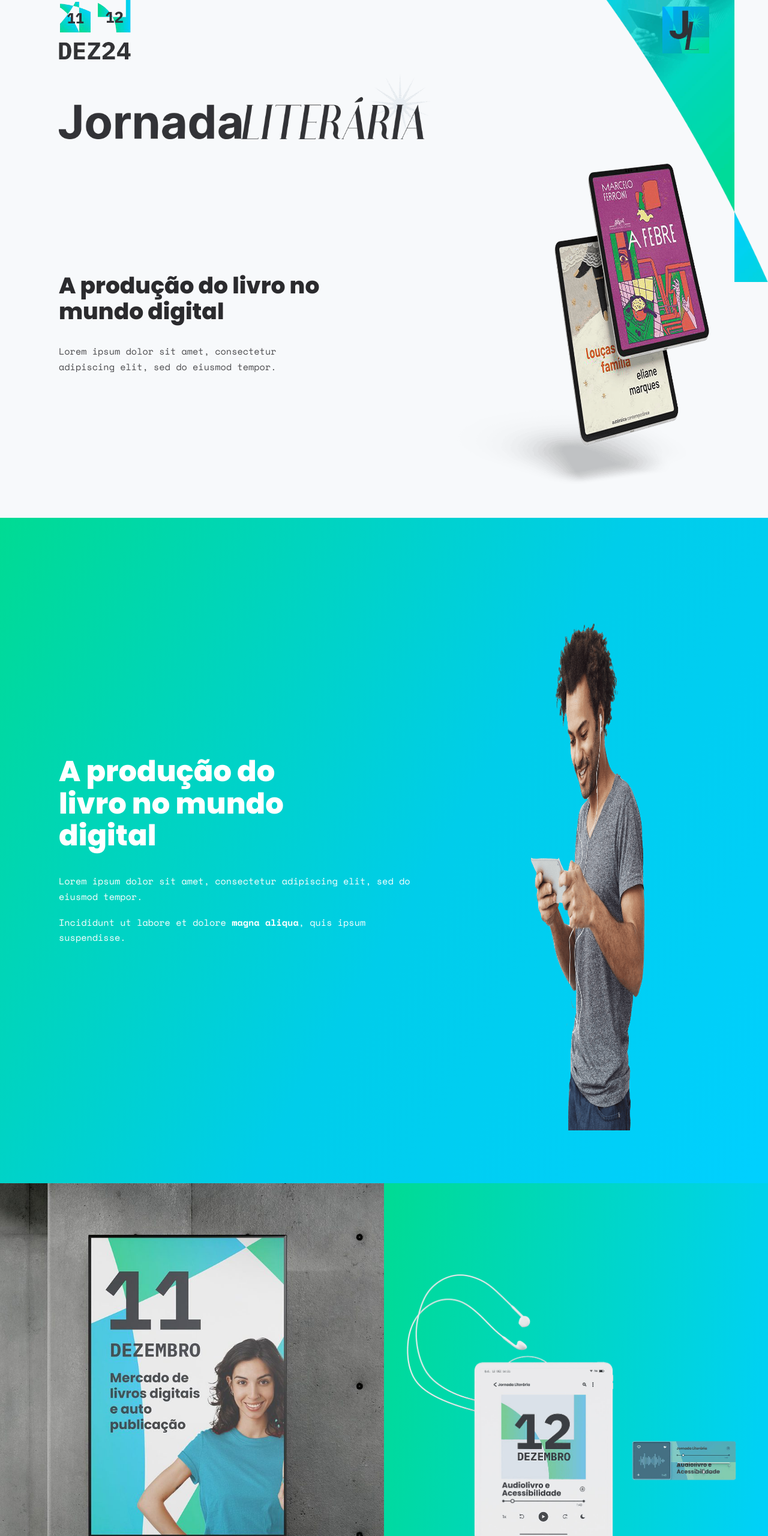
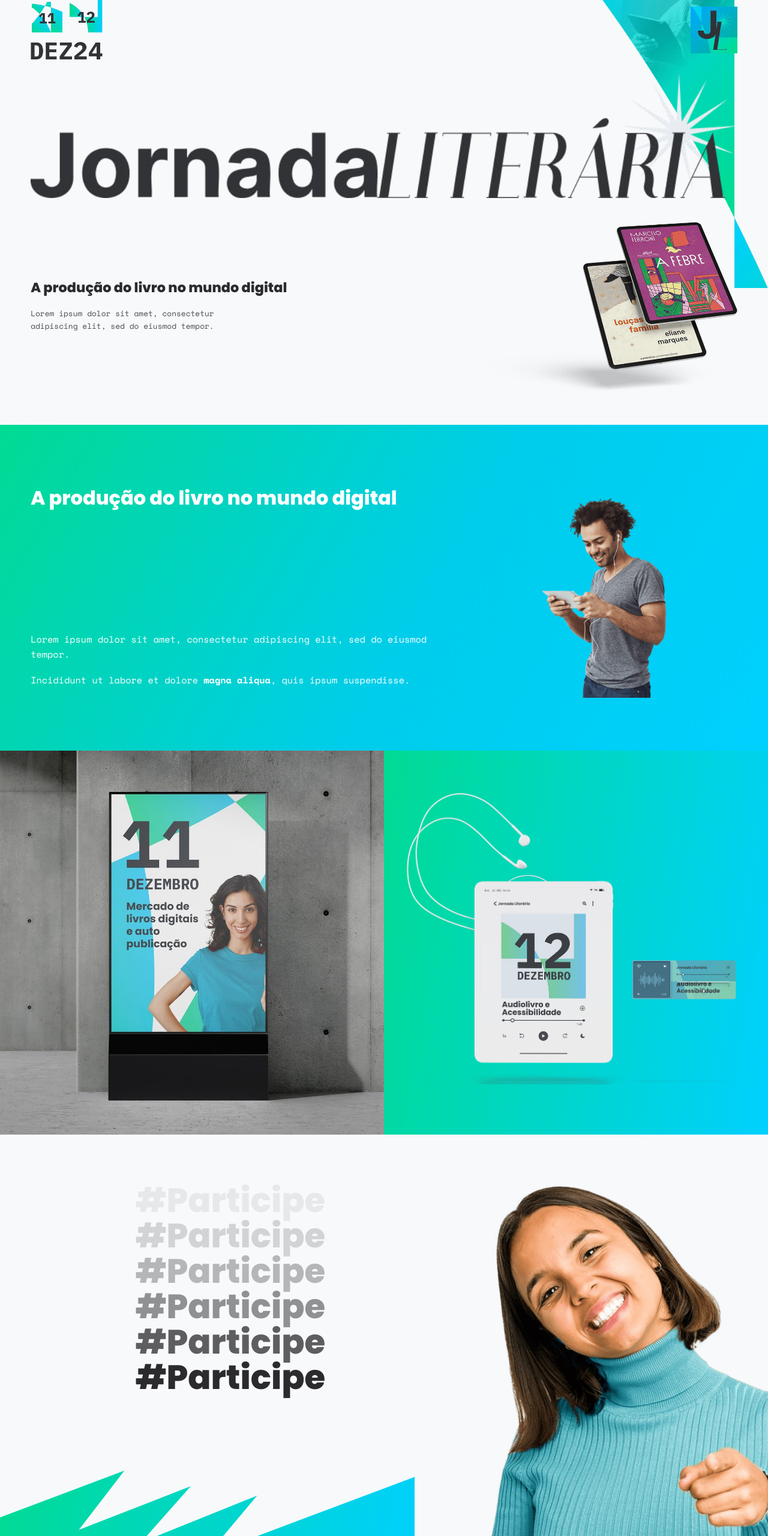
Before and after one commit to jerickprestes/jornada-literaria-landing, a plain HTML site: page index.html in a window 1280 px wide. Shown: the part 40-2600 px from the top of the page at 60% size. Drawn offline with nearby package versions, Linux system fonts and the light colour scheme.

Commit message:
ajustes nas seções

```diff
--- a/main.css
+++ b/main.css
@@ -1,7 +1,7 @@
 /* ==========================================================================
    Jornada Literária — Landing Page
-   CSS mobile-first. Breakpoints: base (mobile) -> 700px (tablet/desktop)
-                                                 -> 1200px (telas grandes)
+   CSS mobile-first. Breakpoint principal em 700px (proporções calibradas
+   pela referência real de desktop em 1440px de largura).
    ========================================================================== */
 
 /* ---------------------------------------------------------------------
@@ -24,6 +24,7 @@
 
 img, picture {
   max-width: 100%;
+  height: auto;
   display: block;
 }
 
@@ -62,8 +63,10 @@
   --gutter: clamp(1.25rem, 5vw, 3rem);
   --section-padding-y: clamp(2.5rem, 7vw, 5rem);
 
-  /* Largura de conteúdo */
-  --content-max: 1180px;
+  /* Largura de conteúdo — a peça original usa um canvas de 1440px com
+     margens laterais de ~4%; reproduzimos isso e damos um teto um pouco
+     maior para não ficar apertado em monitores grandes. */
+  --content-max: 1600px;
 }
 
 /* ---------------------------------------------------------------------
@@ -346,10 +349,6 @@
   margin-inline: var(--gutter);
 }
 
-@media (min-width: 700px) {
-  .participe__logo { margin-inline: auto; max-width: var(--content-max); padding-inline: var(--gutter); width: 230px; }
-}
-
 /* ---------------------------------------------------------------------
    8. RODAPÉ / APOIO
    --------------------------------------------------------------------- */
@@ -377,9 +376,18 @@
 
 /* =========================================================================
    9. BREAKPOINT — TABLET / DESKTOP (>= 700px)
-   Composição baseada na versão "Desktop" fornecida.
+   Proporções calibradas a partir da peça real de 1440px de largura:
+   gutter lateral ~4% (58px @1440), colunas do hero 46%/41%, cards do
+   evento em split exato de 50/50, coluna de texto do #Participe ~60%.
+   Os clamp() abaixo miram o valor real em 1440px e ficam estáveis (não
+   crescem mais) em telas maiores.
    ========================================================================= */
 @media (min-width: 700px) {
+
+  :root {
+    /* gutter lateral: ~58px em 1440px de viewport (4% arredondado) */
+    --gutter: clamp(1.5rem, 4vw, 4.2rem);
+  }
 
   .hero__decor {
     width: clamp(220px, 30vw, 340px);
@@ -393,13 +401,28 @@
     gap: clamp(2rem, 5vw, 4rem);
   }
 
-  .hero__text { flex: 1 1 50%; }
+  .hero__text { flex: 1 1 46%; }
 
   .hero__tablets {
-    flex: 1 1 42%;
+    flex: 1 1 41%;
     width: 100%;
     max-width: 420px;
     margin-inline: 0;
+  }
+
+  /* Wordmark ocupa quase toda a largura útil do container (~92% no
+     original, praticamente 100% da área interna após o gutter). */
+  .hero__logo {
+    max-width: none;
+  }
+
+  .hero__subheading {
+    font-size: clamp(1.4rem, 1.7vw, 1.6rem);
+    max-width: none;
+  }
+
+  .hero__body {
+    font-size: clamp(0.8rem, 0.95vw, 0.9rem);
   }
 
   .intro__inner {
@@ -409,6 +432,18 @@
   }
 
   .intro__text { flex: 1 1 55%; }
+
+  .intro__heading {
+    font-size: clamp(1.9rem, 2.5vw, 2.3rem);
+    max-width: none;
+  }
+
+  /* Vão vertical grande entre o título e o parágrafo — presente na peça
+     original (título encostado no topo da seção, texto bem mais abaixo,
+     ao lado da foto que ocupa a altura inteira da seção). */
+  .intro__text p:first-of-type {
+    margin-top: clamp(1.5rem, 16vw, 14.4rem);
+  }
 
   .intro__photo {
     flex: 1 1 45%;
@@ -421,35 +456,47 @@
     grid-template-columns: 1fr 1fr;
   }
 
+  /* Split exato 50/50 confirmado pixel a pixel na peça original; a
+     proporção altura/largura de cada coluna é praticamente quadrada. */
   .events__item--poster,
   .events__item--tablet {
-    aspect-ratio: 4 / 5;
+    aspect-ratio: 1 / 1;
   }
 
+  /* Coluna de texto ~60% / foto ~40%. A foto ocupa a altura cheia da
+     seção (com object-fit:cover, sem distorcer); a coluna de texto flui
+     normalmente a partir do topo — não fica ancorada embaixo. */
   .participe {
     display: grid;
-    grid-template-columns: 1.1fr 0.9fr;
-    align-items: end;
+    grid-template-columns: 3fr 2fr;
+    grid-template-rows: auto auto auto;
+    min-height: clamp(480px, 45vw, 760px);
     padding-inline: 0;
   }
 
   .participe__hashtags {
     grid-column: 1;
-    grid-row: 1 / 3;
+    grid-row: 1;
+  }
+
+  .participe__hashtags span {
+    font-size: clamp(2.4rem, 4.4vw, 4.4rem);
   }
 
   .participe__photo {
     grid-column: 2;
-    grid-row: 1 / 3;
-    width: min(100%, 420px);
+    grid-row: 1 / -1;
+    width: 100%;
+    height: 100%;
+    max-width: 560px;
+    object-fit: cover;
+    align-self: stretch;
     margin: 0 0 0 auto;
-    align-self: end;
   }
 
   .participe__zigzag {
     grid-column: 1;
     grid-row: 2;
-    align-self: end;
     margin-top: 1.5rem;
     width: 90%;
   }
@@ -457,19 +504,11 @@
   .participe__logo {
     grid-column: 1;
     grid-row: 3;
+    width: clamp(180px, 16vw, 260px);
+    margin-inline: 0;
   }
 
   .sponsors__row {
     grid-template-columns: repeat(4, 1fr);
   }
 }
-
-/* =========================================================================
-   10. TELAS GRANDES (>= 1200px)
-   Mantém as proporções da composição desktop, com respiro extra nas laterais.
-   ========================================================================= */
-@media (min-width: 1200px) {
-  .hero__subheading { font-size: 2.35rem; }
-  .intro__heading { font-size: 3rem; }
-  .participe__hashtags span { font-size: 4.25rem; }
-}
```
